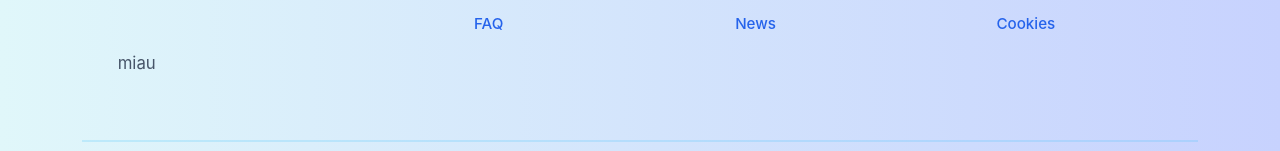
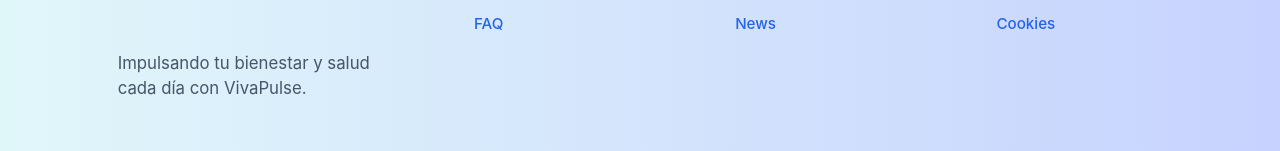
Before and after one commit to davidp209/vivapulsefront, a React (Vite) app: page /aliments in a window 1280 px wide. Shown: the part 388-539 px from the top of the page. Built offline with nearby package versions, Linux system fonts and the light colour scheme; no server answers.

Commit message:
Update footer text and change API endpoints to production URLs

```diff
--- a/src/components/footer/Footer.jsx
+++ b/src/components/footer/Footer.jsx
@@ -14,7 +14,7 @@ const Footer = () => {
           <div className="col-md-3 col-lg-3 col-xl-3 mx-auto mb-4">
            <Link to={"/"}> <img src={logo} alt="Logo VivaPulse" className='logoFooter' /> </Link>
             <p>
-                miau
+                Impulsando tu bienestar y salud cada día con VivaPulse.
             </p>
           </div>
 
--- a/src/services/getAliments.jsx
+++ b/src/services/getAliments.jsx
@@ -1,6 +1,6 @@
 export function getAliments(id) {
 
-    return fetch(`http://localhost:8080/api/aliments`)
+    return fetch(`https://vivapulse-backend.onrender.com/api/aliments`)
         .then(response => {
             if (!response.ok) {
                 throw new Error('Network response was not ok');
--- a/src/services/getTraining.jsx
+++ b/src/services/getTraining.jsx
@@ -1,6 +1,6 @@
 export function getTraining(id) {
 
-    return fetch(`http://localhost:8080/api/trainings`)
+    return fetch(`https://vivapulse-backend.onrender.com/api/trainings`)
         .then(response => {
             if (!response.ok) {
                 throw new Error('Network response was not ok');
```
